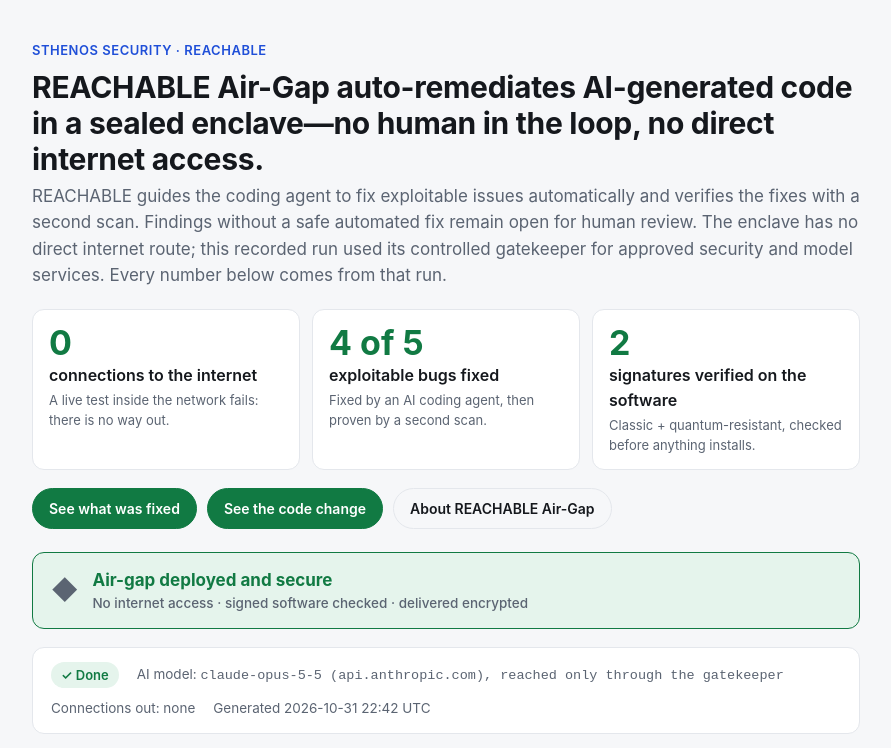
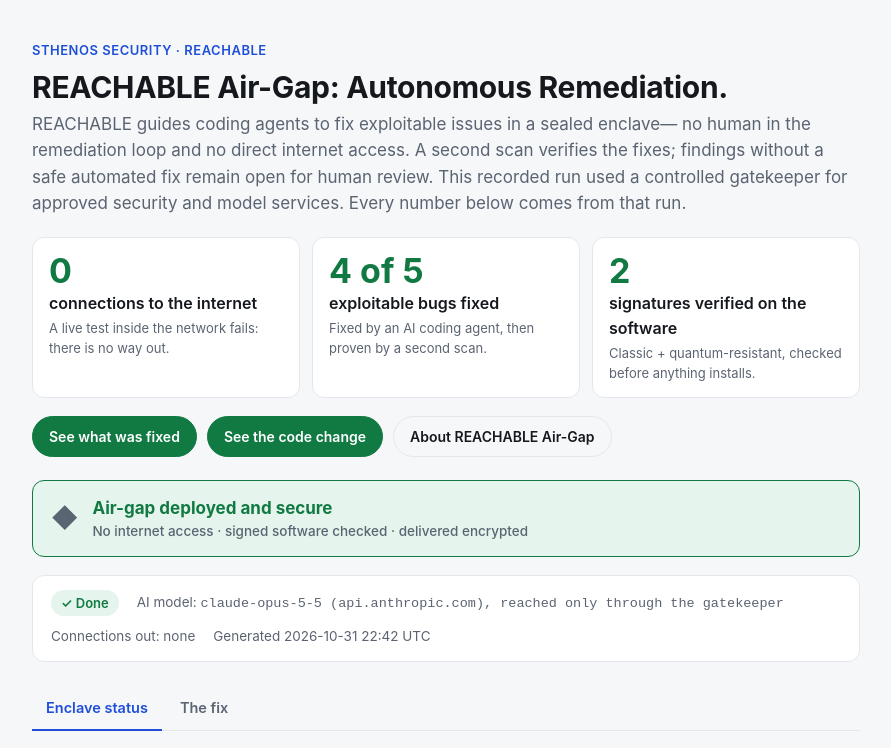
Before and after one commit to sthenos-security/reach-airgap-demo, a plain HTML site: page docs/index.html in a window 1280 px wide. Shown: the top 748 px of the page, without its empty margins (194-1085 px from the left). Drawn offline with Linux system fonts and the light colour scheme.

Commit message:
docs(demo): concise autonomous remediation headline

```diff
--- a/docs/index.html
+++ b/docs/index.html
@@ -139,11 +139,12 @@
   <div class="wrap">
     <header>
       <div class="eyebrow">Sthenos Security · Reachable</div>
-      <h1>REACHABLE Air-Gap auto-remediates AI-generated code in a sealed enclave—no human in the loop, no direct internet access.</h1>
-      <p class="lede">REACHABLE guides the coding agent to fix exploitable issues automatically and
-        verifies the fixes with a second scan. Findings without a safe automated fix remain open for
-        human review. The enclave has no direct internet route; this recorded run used its controlled
-        gatekeeper for approved security and model services. Every number below comes from that run.</p>
+      <h1>REACHABLE Air-Gap: Autonomous Remediation.</h1>
+      <p class="lede">REACHABLE guides coding agents to fix exploitable issues in a sealed enclave—
+        no human in the remediation loop and no direct internet access. A second scan verifies the
+        fixes; findings without a safe automated fix remain open for human review. This recorded run
+        used a controlled gatekeeper for approved security and model services. Every number below
+        comes from that run.</p>
       <div class="kpis"><div class="kpi"><span class="kn">0</span><span class="kl">connections to the internet</span><span class="ks">A live test inside the network fails: there is no way out.</span></div><div class="kpi"><span class="kn">4 of 5</span><span class="kl">exploitable bugs fixed</span><span class="ks">Fixed by an AI coding agent, then proven by a second scan.</span></div><div class="kpi"><span class="kn">2</span><span class="kl">signatures verified on the software</span><span class="ks">Classic + quantum-resistant, checked before anything installs.</span></div></div>
       <div class="ctas"><a class="cta primary" href="evidence/fixed.html">See what was fixed</a><a class="cta primary" href="evidence/code-diff-viewer.html">See the code change</a><a class="cta" href="https://sthenosec.com/airgap">About REACHABLE Air-Gap</a></div>
     </header>
```
